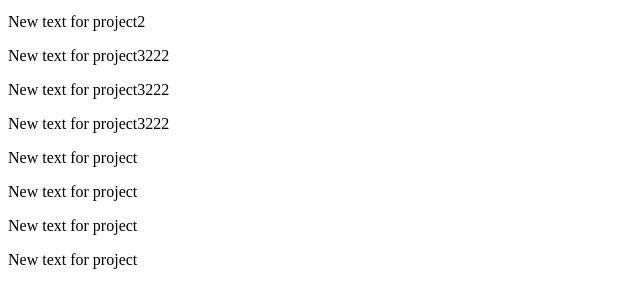
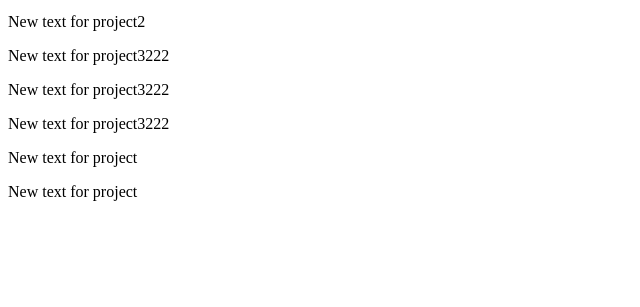
Before and after one commit to Errait/test-git, a plain HTML site: page index.html in a window 1280 px wide. Shown: the part 101-408 px from the top of the page, without its empty margins (0-640 px from the left). Drawn offline with Linux system fonts and the light colour scheme.

Commit message:
Revert "9 linesыы"
This reverts commit f23b38f885abf1efbc0a229188f6e8af6dff4a89.

```diff
--- a/index.html
+++ b/index.html
@@ -11,8 +11,6 @@
     <p>New text for project3222</p>
     <p>New text for project</p>
     <p>New text for project</p>
-    <p>New text for project</p>
-    <p>New text for project</p>
 </head>
 <body>
 
```
